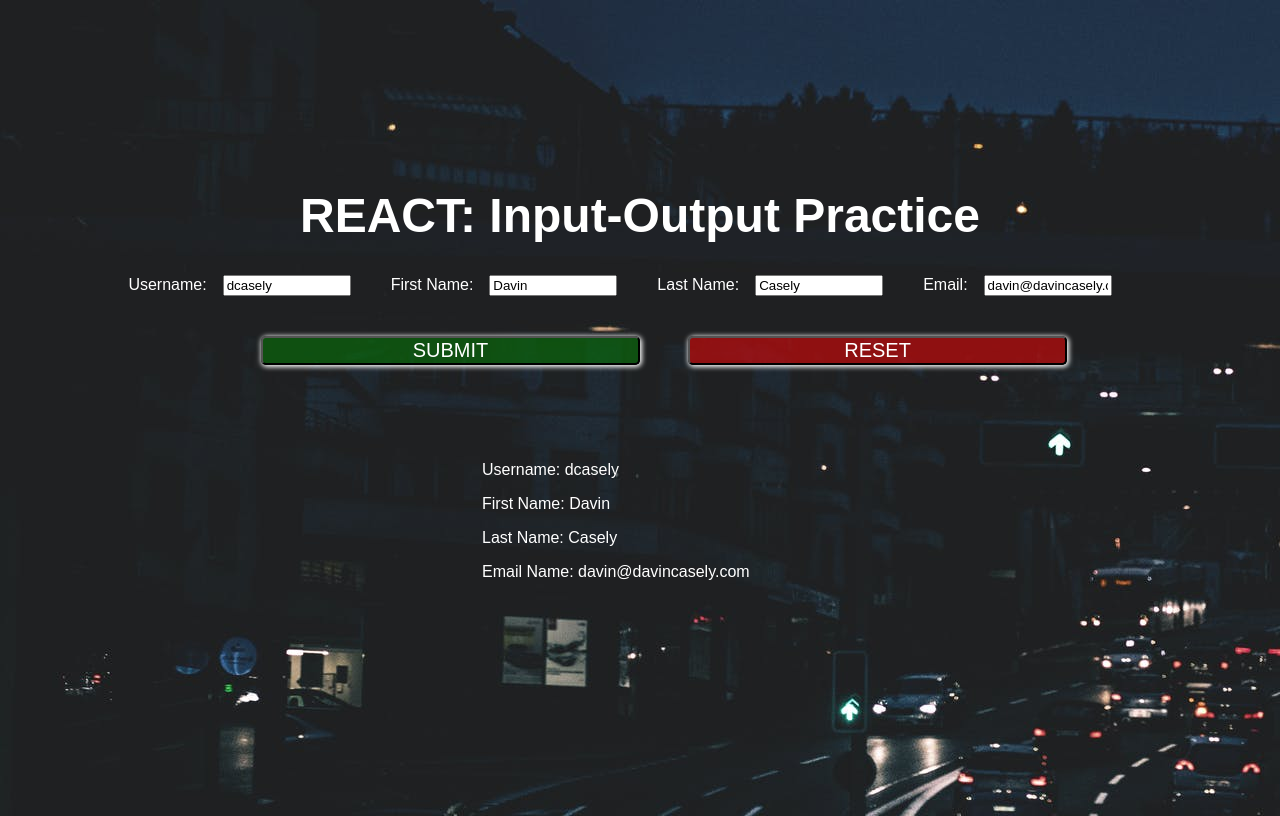
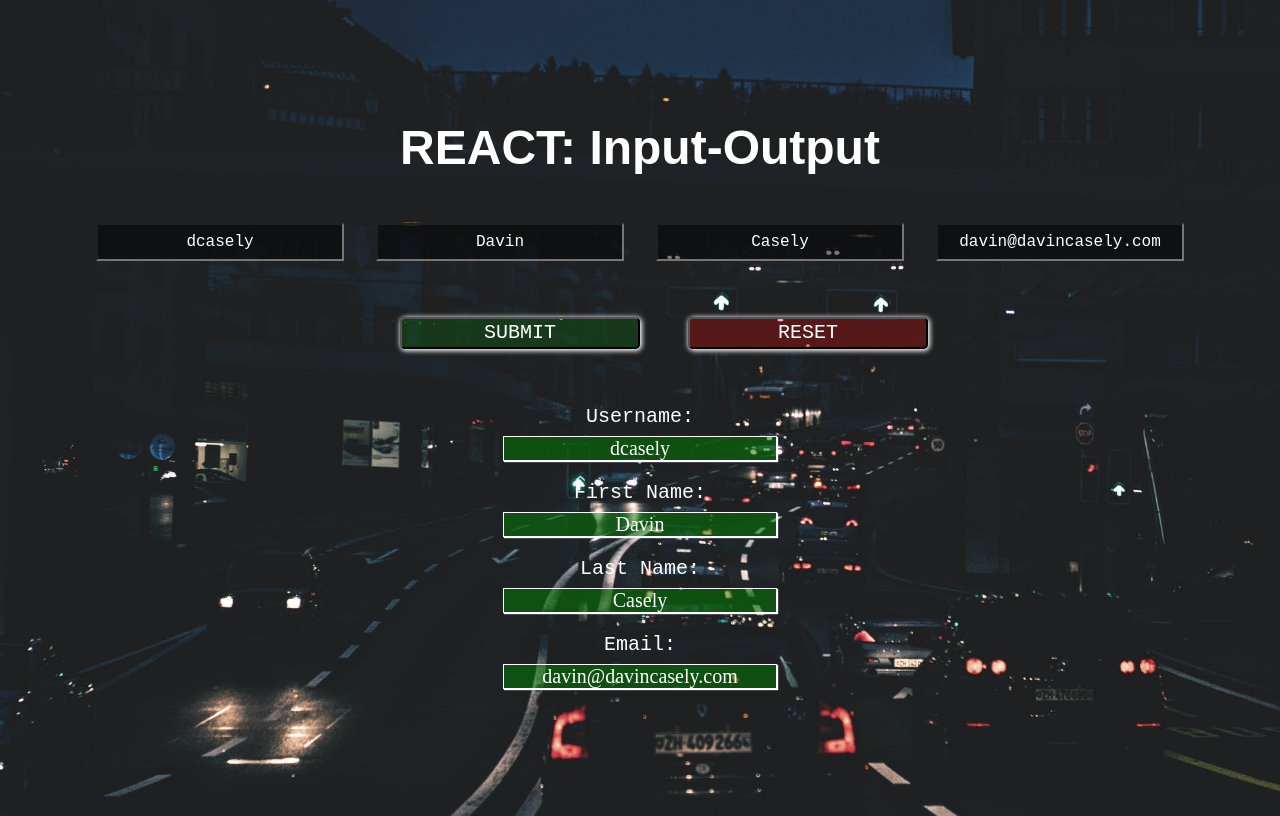
Before and after one commit to DCasely/REACT-input-output, a React (Create React App) app: page / in a window 1280 px wide. Built offline with nearby package versions, Linux system fonts and the light colour scheme.

Commit message:
added more styling

```diff
--- a/public/styles.css
+++ b/public/styles.css
@@ -1,5 +1,9 @@
 body {
   background-image: url(./images/darkstreet.jpeg);
+  background-position: center;
+  background-size: cover;
+  background-repeat: no-repeat;
+  background-attachment: fixed;
   height: 100vh;
   font-family: sans-serif;
   color: #fff;
--- a/src/Header/Header.js
+++ b/src/Header/Header.js
@@ -2,7 +2,7 @@ import React from 'react';
 import './Header.css';
 
 const Header = () => {
-  return <h1 className="Header">REACT: Input-Output Practice</h1>;
+  return <h1 className="Header">REACT: Input-Output</h1>;
 };
 
 export default Header;
--- a/src/UserInput/UserInput.css
+++ b/src/UserInput/UserInput.css
@@ -2,31 +2,37 @@
   text-align: center;
 }
 
-.UserInput label {
-  display: inline-block;
-  width: auto;
-  margin-right: 1rem;
+.UserInput input {
+  margin: 1rem;
+  height: 2rem;
+  width: 15rem;
+  background-color: rgba(0, 0, 0, 0.5);
+  color: #fff;
+  text-align: center;
+  font-family: 'Courier New', Courier, monospace;
+  font-size: 1rem;
 }
 
-.UserInput input {
-  margin-right: 2.5rem;
-  width: 7.5rem;
+.UserInput input:active {
+  background-color: rgba(0, 0, 0, 0.25);
 }
 
 .UserInput button {
   display: inline-block;
-  width: 30%;
+  width: 15rem;
+  height: 2rem;
   margin: 2.5rem 3rem 1rem;
-  background-color: rgba(0, 128, 0, 0.5);
+  background-color: rgba(0, 128, 0, 0.25);
   border-radius: 5px;
   box-shadow: 1px 1px 5px 1px #fff;
   font-size: 1.25rem;
+  font-family: 'Courier New', Courier, monospace;
   text-transform: uppercase;
   color: white;
 }
 
 .UserInput button:last-of-type {
-  background-color: rgba(255, 0, 0, 0.5);
+  background-color: rgba(255, 0, 0, 0.25);
   margin: 1rem auto;
 }
 
--- a/src/UserInput/UserInput.js
+++ b/src/UserInput/UserInput.js
@@ -5,43 +5,45 @@ const UserInput = (props) => {
   return (
     <div>
       <form className="UserInput">
-        <label htmlFor="username">Username: </label>
         <input
           onChange={props.updateField}
           className="input-username"
           name="username"
           type="text"
           value={props.userName}
+          placeholder="Username"
         />
 
-        <label htmlFor="firstName">First Name: </label>
         <input
           onChange={props.updateField}
           name="firstName"
           type="text"
           value={props.firstName}
+          placeholder="Enter Your First Name"
         />
 
-        <label htmlFor="lastName">Last Name: </label>
         <input
           onChange={props.updateField}
           name="lastName"
           type="text"
           value={props.lastName}
+          placeholder="Enter Your Last Name"
         />
 
-        <label htmlFor="email">Email: </label>
         <input
           onChange={props.updateField}
           name="email"
-          type="text"
+          type="email"
           value={props.email}
+          placeholder="Enter Your Email"
         />
 
-        <button onClick={props.updateUser} type="button">
-          Submit
-        </button>
-        <button onClick={props.reset}>RESET</button>
+        <div>
+          <button onClick={props.updateUser} type="submit">
+            Submit
+          </button>
+          <button onClick={props.reset}>RESET</button>
+        </div>
       </form>
     </div>
   );
--- a/src/UserOutput/UserOutput.css
+++ b/src/UserOutput/UserOutput.css
@@ -1,5 +1,19 @@
 .output {
+  font-family: 'Courier New', Courier, monospace;
+  font-size: 1.25rem;
+  text-align: center;
   color: white;
-  width: 25%;
-  margin: 5rem auto;
+  width: 20rem;
+  margin: 2.5rem auto;
 }
+
+.output span {
+  display: inline-block;
+  min-width: 15rem;
+  margin-top: 0.5rem;
+  background-color: rgba(0, 128, 0, 0.5);
+  border: 1px solid #fff;
+  box-shadow: 1px 1px 1px #fff;
+  padding: 0 1rem;
+  font-family: cursive;
+}
--- a/src/UserOutput/UserOutput.js
+++ b/src/UserOutput/UserOutput.js
@@ -4,10 +4,18 @@ import './UserOutput.css';
 const UserOutput = (props) => {
   return (
     <div className="output">
-      <p>Username: {props.username}</p>
-      <p>First Name: {props.firstName}</p>
-      <p>Last Name: {props.lastName}</p>
-      <p>Email Name: {props.email}</p>
+      <p>
+        Username: <span>{props.username}</span>
+      </p>
+      <p>
+        First Name: <span>{props.firstName}</span>
+      </p>
+      <p>
+        Last Name: <span>{props.lastName}</span>
+      </p>
+      <p>
+        Email: <span>{props.email}</span>
+      </p>
     </div>
   );
 };
```
